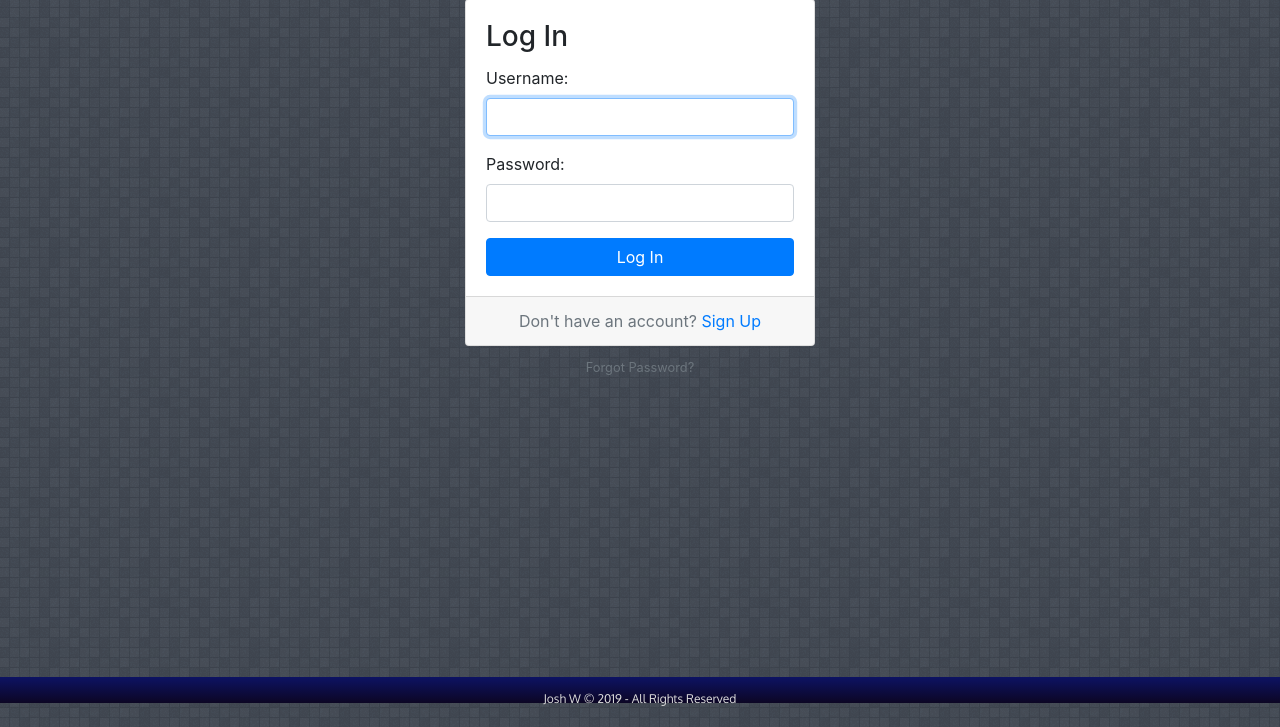
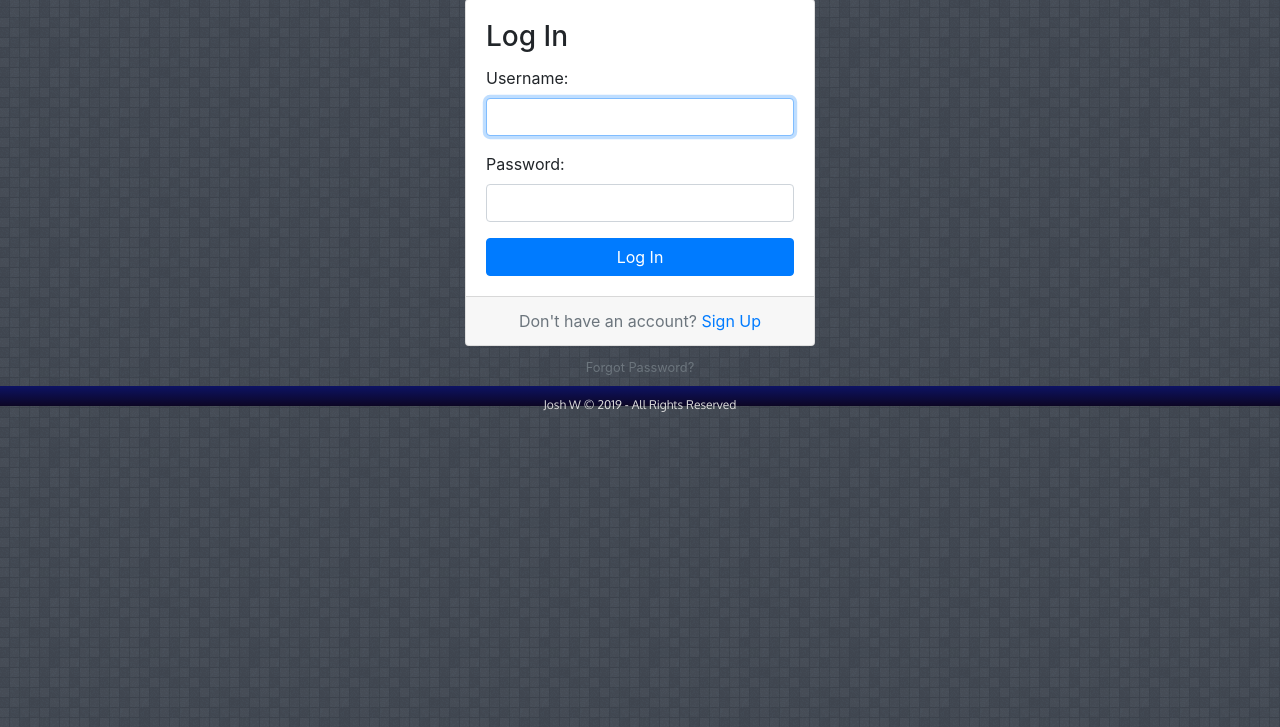
Before and after one commit to jtw10/django_app, a Django app: page /login/?next=/boards/1/topics/1/posts/1/edit/ in a window 1280 px wide. Shown: the part 97-824 px from the top of the page. Run offline with Django 3.2, Linux system fonts and the light colour scheme; some libraries are stand-ins or nearby versions; some web fonts are replaced.

Commit message:
Update mystyle.css

```diff
--- a/static/css/mystyle.css
+++ b/static/css/mystyle.css
@@ -35,8 +35,8 @@ a {
   background-image: -webkit-gradient(linear, left top, left bottom, from(#0d1363), to(#0c0624));
   background-image: linear-gradient(#0d1363, #0c0624);
   font-family: "Oxygen", Arial, sans-serif;
-  padding: 1%;
-  position:absolute;
+  padding: 10px 0;
+  position: relative;
   bottom:0;
   width:100%;
   height: 2vh;
```
